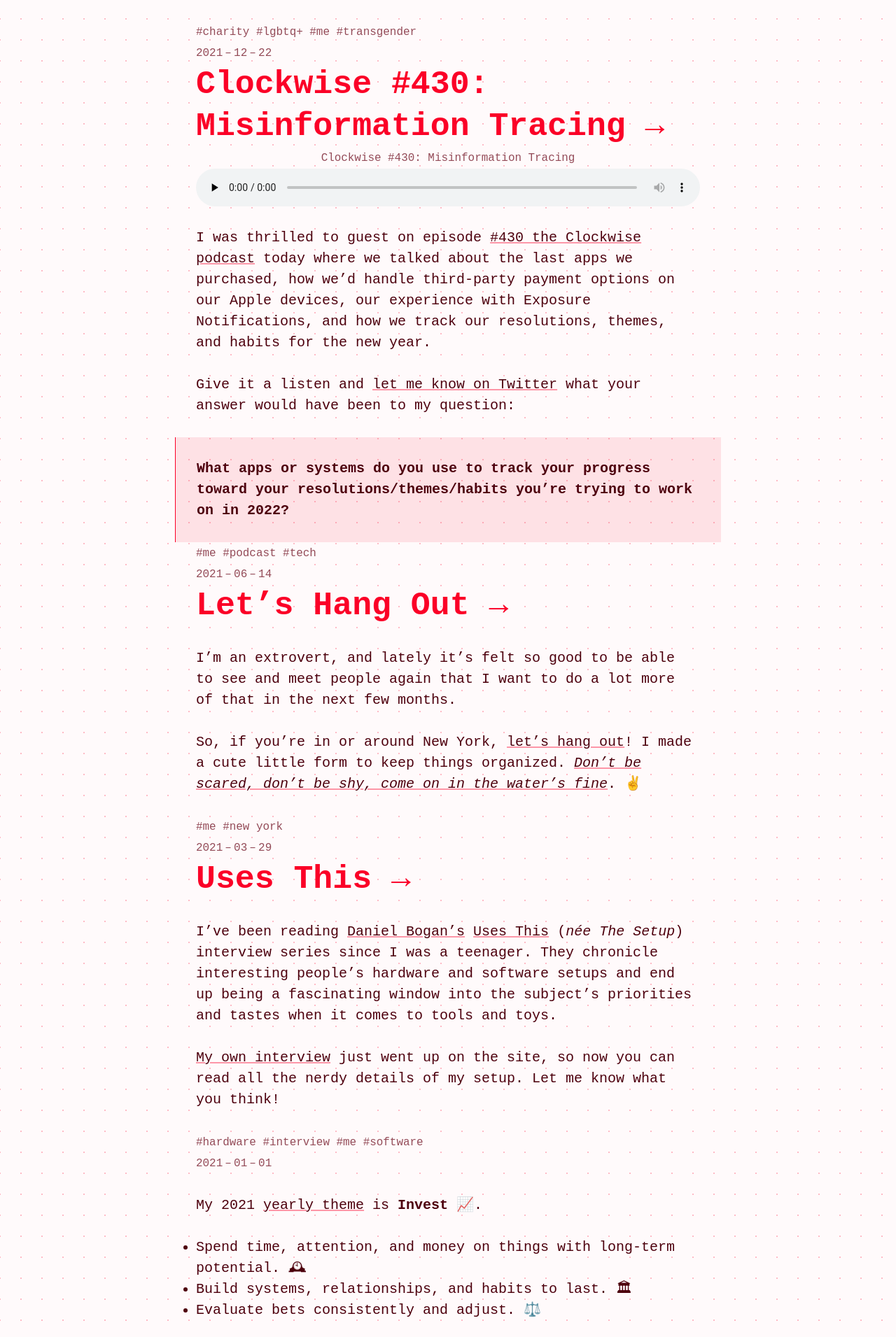
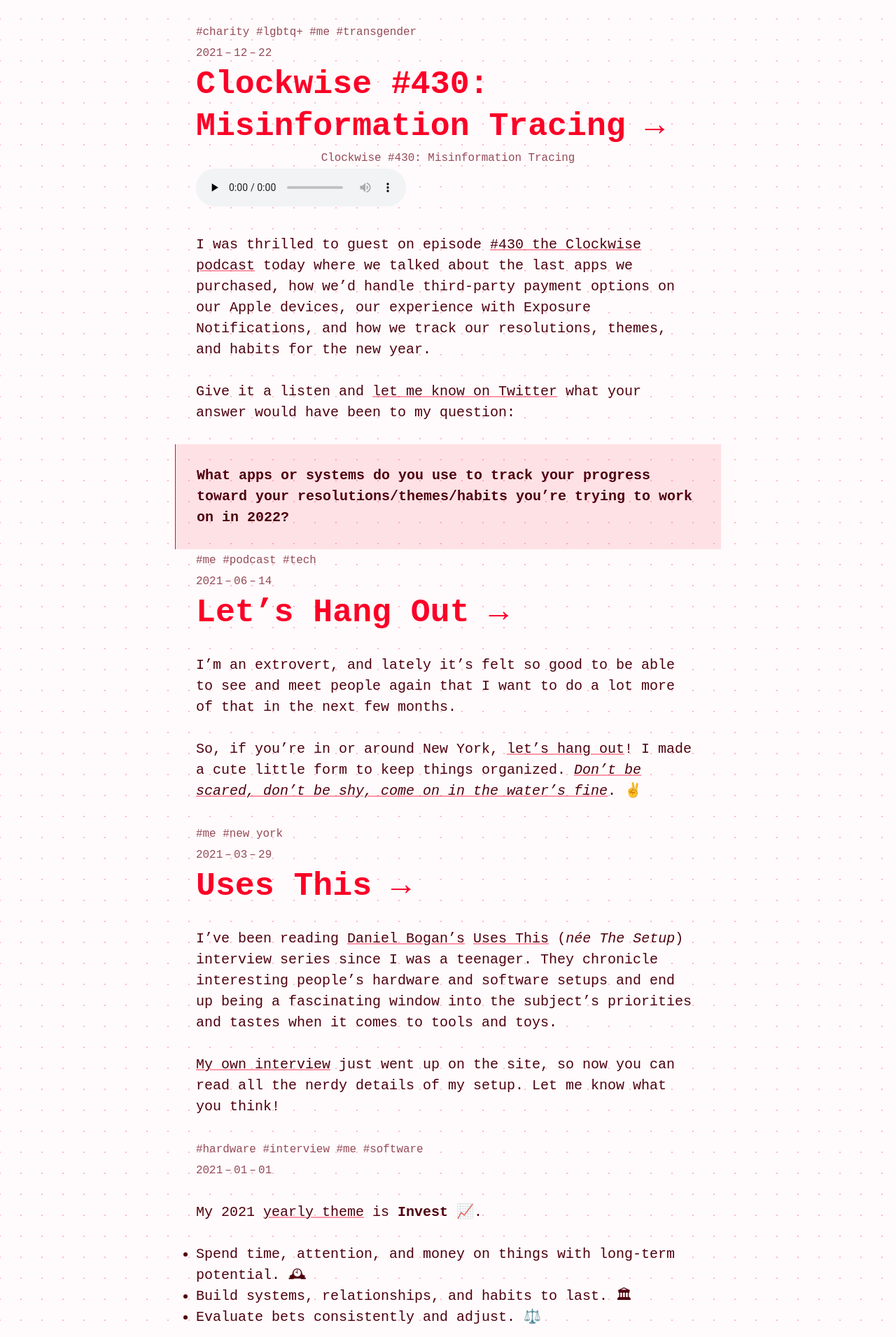
Before and after one commit to mbbischoff/website, a Jekyll site: the page built from _category/shorter.md, in a window 1280 px wide. Shown: the part 2763-4674 px from the top of the page at 70% size. Built offline with Jekyll 4.4.1, drawn with Linux system fonts in a browser that asks for light colours; some web fonts are replaced; comment, search, counter and statistics services are not loaded; a style sheet for code colours, icons or effects is not loaded.

Commit message:
Unused rules

```diff
--- a/_sass/components/_media.scss
+++ b/_sass/components/_media.scss
@@ -60,14 +60,12 @@
 	}
 }
 
-audio {
-	width: 100%;
-	display: block;
-}
+audio {}
 
-video {
-	width: 100%;
-	height: auto !important;
+video {}
+
+iframe {
+	border: none;
 }
 
 .video-wrapper {
```
